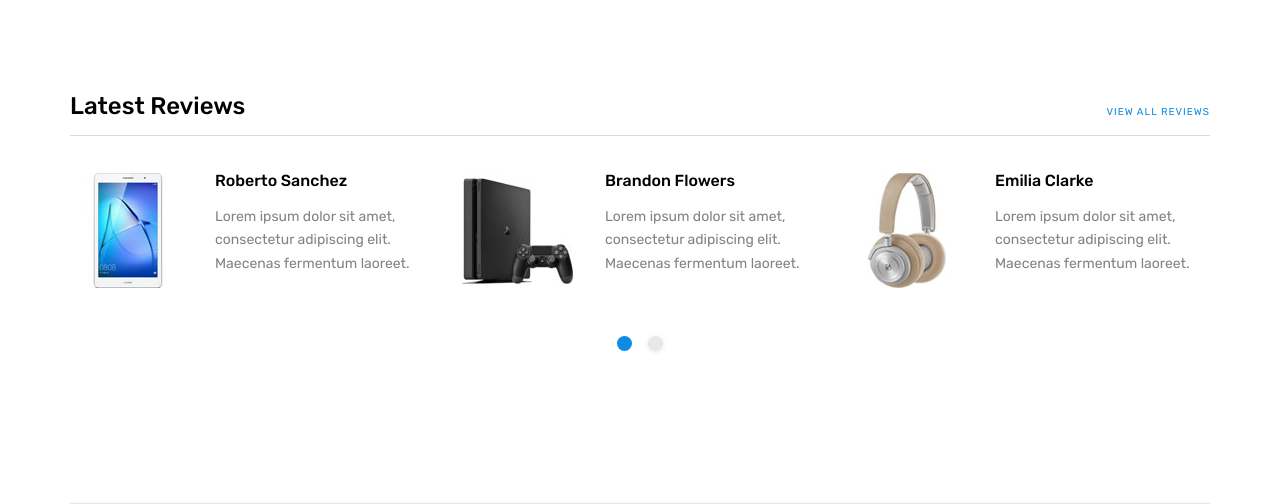
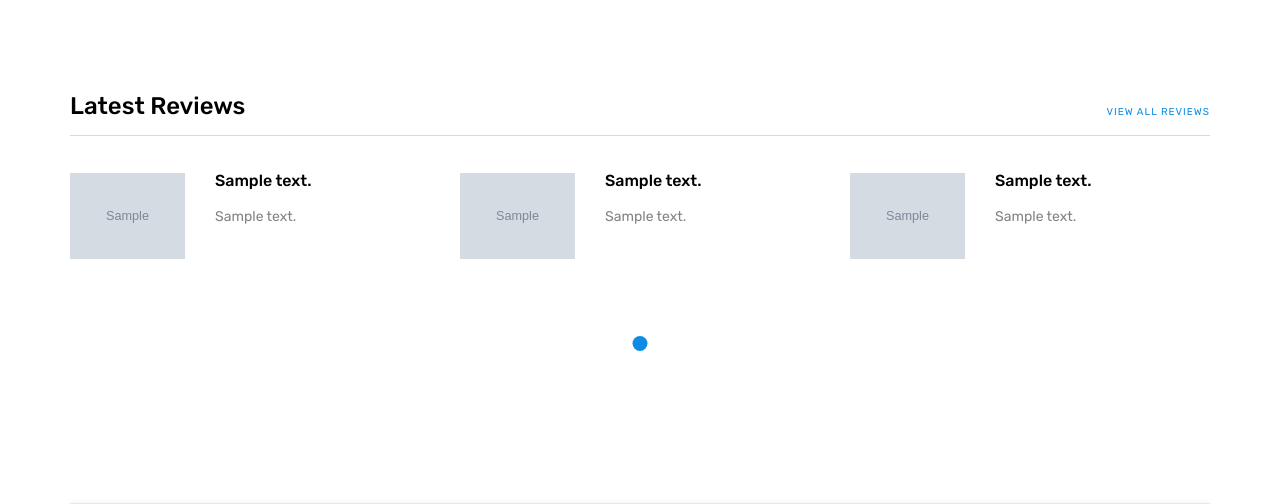
Before and after one commit to M3118078/tubes_prak_pemweb, a PHP site: page / in a window 1280 px wide. Shown: the part 2375-2879 px from the top of the page. Run offline with PHP 8.4, Linux system fonts and the light colour scheme; data comes from the database, SQL or seed files in the repository; tables that the repository leaves empty or names only in its code hold one stand-in row (values such as "Sample post"); grey boxes marked "Sample" are stand-in pictures; some libraries are stand-ins or nearby versions.

Commit message:
ngasih review

```diff
--- a/review_home.php
+++ b/review_home.php
@@ -1,65 +1,21 @@
 <!-- Reviews Slider Item -->
-<div class="owl-item">
-								<div class="review d-flex flex-row align-items-start justify-content-start">
-									<div><div class="review_image"><img src="images/review_1.jpg" alt=""></div></div>
-									<div class="review_content">
-										<div class="review_name">Roberto Sanchez</div>
-										<div class="review_text"><p>Lorem ipsum dolor sit amet, consectetur adipiscing elit. Maecenas fermentum laoreet.</p></div>
-									</div>
-								</div>
+	<?php
+	require('database.php');
+	$queryselect = "select * from review_user";
+	$hasilselect = mysqli_query($koneksi1,$queryselect);
+	$jumlah = mysqli_num_rows($hasilselect);
+	if ($jumlah){
+		while ($row = mysqli_fetch_array($hasilselect)){
+		echo "
+				<div class='owl-item'>
+					<div class='review d-flex flex-row align-items-start justify-content-start'>
+							<div><div class='review_image'><img src='images/".$row['image_review']."' alt=''></div></div>
+							<div class='review_content'>
+								<div class='review_name'>".$row['nama_review']."</div>
+								<div class='review_text'><p>".$row['isi_review']."</p></div>
 							</div>
-
-							<!-- Reviews Slider Item -->
-							<div class="owl-item">
-								<div class="review d-flex flex-row align-items-start justify-content-start">
-									<div><div class="review_image"><img src="images/review_2.jpg" alt=""></div></div>
-									<div class="review_content">
-										<div class="review_name">Brandon Flowers</div>
-										<div class="review_text"><p>Lorem ipsum dolor sit amet, consectetur adipiscing elit. Maecenas fermentum laoreet.</p></div>
-									</div>
-								</div>
-							</div>
-
-							<!-- Reviews Slider Item -->
-							<div class="owl-item">
-								<div class="review d-flex flex-row align-items-start justify-content-start">
-									<div><div class="review_image"><img src="images/review_3.jpg" alt=""></div></div>
-									<div class="review_content">
-										<div class="review_name">Emilia Clarke</div>
-										<div class="review_text"><p>Lorem ipsum dolor sit amet, consectetur adipiscing elit. Maecenas fermentum laoreet.</p></div>
-									</div>
-								</div>
-							</div>
-
-							<!-- Reviews Slider Item -->
-							<div class="owl-item">
-								<div class="review d-flex flex-row align-items-start justify-content-start">
-									<div><div class="review_image"><img src="images/review_1.jpg" alt=""></div></div>
-									<div class="review_content">
-										<div class="review_name">Roberto Sanchez</div>
-										<div class="review_text"><p>Lorem ipsum dolor sit amet, consectetur adipiscing elit. Maecenas fermentum laoreet.</p></div>
-									</div>
-								</div>
-							</div>
-
-							<!-- Reviews Slider Item -->
-							<div class="owl-item">
-								<div class="review d-flex flex-row align-items-start justify-content-start">
-									<div><div class="review_image"><img src="images/review_2.jpg" alt=""></div></div>
-									<div class="review_content">
-										<div class="review_name">Brandon Flowers</div>
-										<div class="review_text"><p>Lorem ipsum dolor sit amet, consectetur adipiscing elit. Maecenas fermentum laoreet.</p></div>
-									</div>
-								</div>
-							</div>
-
-							<!-- Reviews Slider Item -->
-							<div class="owl-item">
-								<div class="review d-flex flex-row align-items-start justify-content-start">
-									<div><div class="review_image"><img src="images/review_3.jpg" alt=""></div></div>
-									<div class="review_content">
-										<div class="review_name">Emilia Clarke</div>
-										<div class="review_text"><p>Lorem ipsum dolor sit amet, consectetur adipiscing elit. Maecenas fermentum laoreet.</p></div>
-									</div>
-								</div>
-							</div>
+					</div>
+				</div>
+			";}
+		}
+	?>
```
